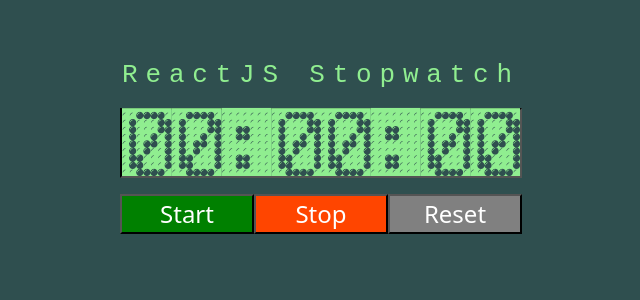
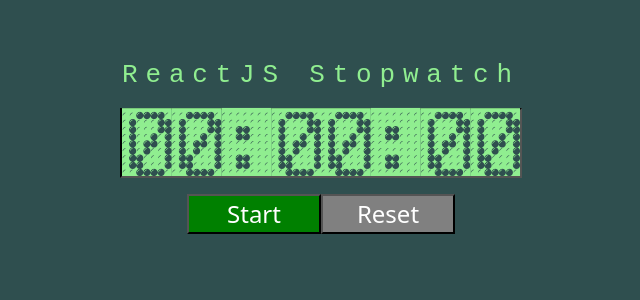
Before and after one commit to Dafin/stopwatch-react, a React (Create React App) app: page / in a window 1280 px wide. Shown: the top 300 px of the page, without its empty margins (136-776 px from the left). Built offline with nearby package versions, Linux system fonts and the light colour scheme.

Commit message:
Implementing useState-  declare variable for ticking state
React hook:  Declaring variables for the ticking (running of the stopwatch) and adding button event handlers to STOP and START buttons

```diff
--- a/src/Stopwatch.js
+++ b/src/Stopwatch.js
@@ -1,18 +1,19 @@
 import React, { useState, useEffect } from "react";
 
 const Stopwatch = () => {
+
+    const [ticking, setTicking] = React.useState(false);
+
     // TODO output stopwatch readout
-    //
     return (
         <div className="stopwatch">
-        <h1>ReactJS Stopwatch</h1>
+            <h1>ReactJS Stopwatch</h1>
             <div className="readout">
                 00:00:00
             </div>
             <div className="buttons">
-                <button id="start">Start</button>
-                <button id="stop">Stop</button>
-                <button id="reset">Reset</button>
+                <button id="start" onClick={() => setTicking(true)}>Start</button>
+                <button id="reset" >Reset</button>
             </div>
         </div>
     );
```
